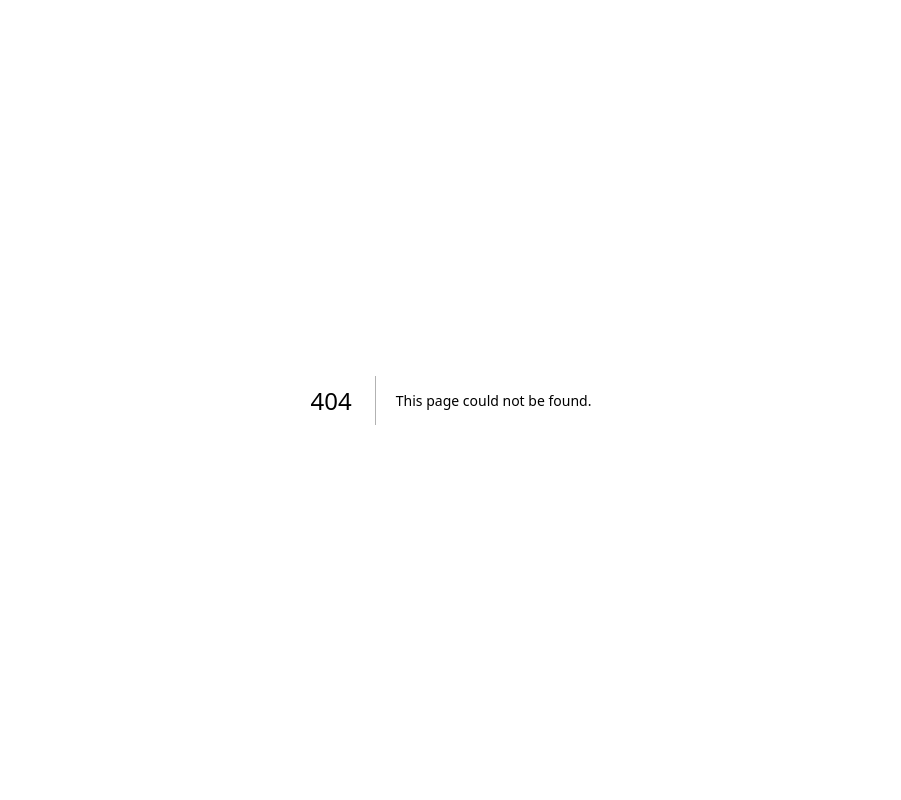
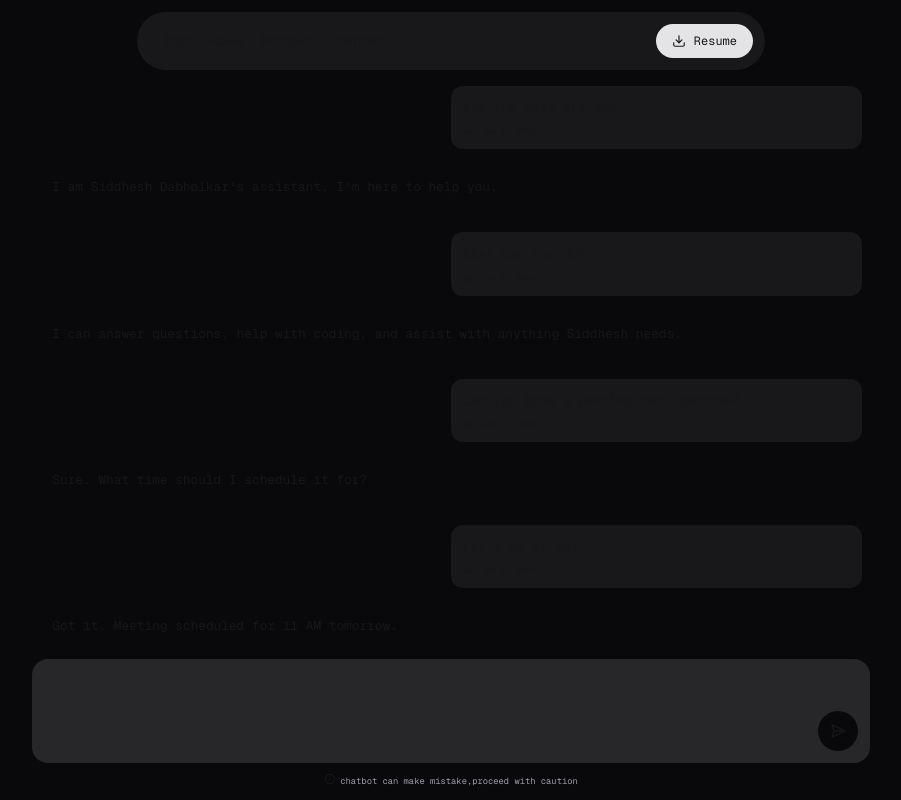
Before and after one commit to SiddheshDabholkar/portfolio-v2, a Next.js app: page /chat/1 in a window 1280 px wide. Before the commit this address had no page. Shown: the whole page, without its empty margins (189-1090 px from the left). Built offline with nearby package versions, Linux system fonts and the light colour scheme.

Commit message:
chat details UI

```diff
--- a/package.json
+++ b/package.json
@@ -9,6 +9,7 @@
     "lint": "next lint"
   },
   "dependencies": {
+    "@google/genai": "^1.4.0",
     "@supabase/supabase-js": "^2.49.8",
     "@supercharge/request-ip": "^1.2.0",
     "@tiptap/react": "^2.12.0",
--- /dev/null
+++ b/src/components/ChatDetails/Header.tsx
@@ -0,0 +1,21 @@
+import Link from "next/link";
+import React from "react";
+import { IoArrowBack } from "react-icons/io5";
+import { IoAddCircleOutline } from "react-icons/io5";
+
+const Header = () => {
+  return (
+    <div className="flex flex-row w-full items-center justify-between">
+      <Link href="/" className="flex flex-row items-center gap-1">
+        <IoArrowBack />
+        <p className="text-[0.75rem] mb-0">Home</p>
+      </Link>
+      <button className="border flex flex-row items-center gap-2 rounded-xl  p-2 border-zinc-200">
+        <IoAddCircleOutline />
+        <p className="text-[0.65rem]">New Chat</p>
+      </button>
+    </div>
+  );
+};
+
+export default Header;
--- /dev/null
+++ b/src/components/ChatDetails/Message.tsx
@@ -0,0 +1,25 @@
+import React, { useMemo } from "react";
+
+type MessageProps = React.FC<{
+  isBot: boolean;
+  message: string;
+}>;
+const Message: MessageProps = ({ isBot, message }) => {
+  const cardClassName = useMemo(() => {
+    if (isBot) {
+      return "w-full bg-zinc-950";
+    }
+    return "w-10/12  md:w-6/12 bg-zinc-900";
+  }, [isBot]);
+
+  return (
+    <div className="w-full mb-4 flex flex-row items-center justify-end">
+      <div className={`${cardClassName} p-3 rounded-xl`}>
+        <p className="text-[0.8rem] mb-2">{message}</p>
+        {!isBot && <p className="text-[0.5rem]">{new Date().toDateString()}</p>}
+      </div>
+    </div>
+  );
+};
+
+export default Message;
--- a/src/components/Hero/ChatSection.tsx
+++ b/src/components/Hero/ChatSection.tsx
@@ -1,30 +1,33 @@
-import React, { useState } from "react";
+import React from "react";
 import Send from "../buttons/Send";
 import CustomRichTextEditor from "../ChatInput";
 
-type ChatSectionProps = React.FC<{
-  text: string;
-  setText: React.Dispatch<React.SetStateAction<string>>;
-}>;
+type ChatInputProps = React.FC<
+  {
+    text: string;
+    onClickSend: () => void;
+    setText: React.Dispatch<React.SetStateAction<string>>;
+  } & React.HTMLAttributes<HTMLDivElement>
+>;
 
-const ChatSection: ChatSectionProps = ({ text, setText }) => {
-  const [messages, setMessages] = useState([]);
-
-  const handleSendMessage = () => {
-    try {
-    } catch (error) {
-      console.error("Something went wrong in handleSendMessage due to ", error);
-    }
-  };
-
+const ChatInput: ChatInputProps = ({
+  text,
+  setText,
+  className,
+  onClickSend,
+  ...props
+}) => {
   return (
     <>
-      <div className="bg-zinc-800 rounded-2xl p-3 w-8/12 my-8">
+      <div
+        {...props}
+        className={`bg-zinc-800 rounded-2xl p-3 w-8/12 ${className}`}
+      >
         <CustomRichTextEditor value={text} setValue={setText} />
         <div className="flex flex-row items-center justify-end">
           <Send
             onClick={() => {
-              handleSendMessage();
+              onClickSend();
             }}
           />
         </div>
@@ -33,4 +36,4 @@ const ChatSection: ChatSectionProps = ({ text, setText }) => {
   );
 };
 
-export default ChatSection;
+export default ChatInput;
--- a/src/components/Hero/index.tsx
+++ b/src/components/Hero/index.tsx
@@ -6,7 +6,7 @@ import {
   questions,
   SectionIds,
 } from "@/constant/common";
-import ChatSection from "./ChatSection";
+import ChatInput from "./ChatSection";
 
 const Hero = () => {
   const [text, setText] = useState("");
@@ -19,9 +19,12 @@ const Hero = () => {
       <p className="text-center text-[1rem]">Hi,I am</p>
       <p className="text-center text-[3rem] font-bold">{fullName}</p>
       <p className="text-center text-[0.75rem] w-1/2">{aiChatBotInfo}</p>
-
-      <ChatSection text={text} setText={setText} />
-
+      <ChatInput
+        className="my-8"
+        text={text}
+        setText={setText}
+        onClickSend={() => {}}
+      />
       <div className="flex flex-row items-center justify-center flex-wrap gap-3">
         {questions.map((m, i) => (
           <span
--- /dev/null
+++ b/src/components/Layout/RootLayout.tsx
@@ -0,0 +1,33 @@
+/* eslint-disable @typescript-eslint/no-unused-vars */
+import React from "react";
+import { Geist, Geist_Mono } from "next/font/google";
+
+const geistSans = Geist({
+  variable: "--font-geist-sans",
+  subsets: ["latin"],
+});
+
+const geistMono = Geist_Mono({
+  variable: "--font-geist-mono",
+  subsets: ["latin"],
+});
+
+type RootLayoutProps = React.FC<{
+  children: React.ReactNode;
+}>;
+
+const RootLayout: RootLayoutProps = ({ children }) => {
+  return (
+    <div
+      className={`${geistSans.className} ${geistMono.className} bg-zinc-950 w-full h-full min-h-screen p-3 `}
+    >
+      <main className="container mx-auto">
+        <div className="max-w-7xl mx-auto relative flex flex-col items-center h-full">
+          {children}
+        </div>
+      </main>
+    </div>
+  );
+};
+
+export default RootLayout;
--- a/src/components/Layout/index.tsx
+++ b/src/components/Layout/index.tsx
@@ -2,36 +2,20 @@
 import React from "react";
 import Navbar from "./Navbar";
 import Footer from "./Footer";
-import { Geist, Geist_Mono } from "next/font/google";
+import RootLayout from "./RootLayout";
 
-const geistSans = Geist({
-  variable: "--font-geist-sans",
-  subsets: ["latin"],
-});
-
-const geistMono = Geist_Mono({
-  variable: "--font-geist-mono",
-  subsets: ["latin"],
-});
-
-type RootLayoutProps = React.FC<{
+type LayoutProps = React.FC<{
   children: React.ReactNode;
 }>;
 
-const RootLayout: RootLayoutProps = ({ children }) => {
+const Layout: LayoutProps = ({ children }) => {
   return (
-    <div
-      className={`${geistSans.className} ${geistMono.className} bg-zinc-950 w-full h-full min-h-screen p-3 `}
-    >
-      <main className="container mx-auto">
-        <div className="max-w-7xl mx-auto relative flex flex-col items-center">
-          <Navbar />
-          <main className="h-full w-full">{children}</main>
-          <Footer />
-        </div>
-      </main>
-    </div>
+    <RootLayout>
+      <Navbar />
+      <main className="h-full w-full">{children}</main>
+      <Footer />
+    </RootLayout>
   );
 };
 
-export default RootLayout;
+export default Layout;
--- a/src/constant/common.ts
+++ b/src/constant/common.ts
@@ -9,22 +9,22 @@ const navData = [
   {
     id: SectionIds.CHAT,
     name: "Chat",
-    href: "#home",
+    href: "/#home",
   },
   {
     id: SectionIds.ABOUT,
     name: "About",
-    href: "#about",
+    href: "/#about",
   },
   {
     id: SectionIds.PROJECT,
     name: "Projects",
-    href: "#projects",
+    href: "/#projects",
   },
   {
     id: SectionIds.CONTACT,
     name: "Contact",
-    href: "#contact",
+    href: "/#contact",
   },
 ];
 
@@ -42,5 +42,4 @@ const questions = [
   "Which backend framework you prefer?",
 ];
 
-
 export { navData, questions, fullName, aiChatBotInfo, SectionIds };
--- /dev/null
+++ b/src/pages/chat/[id].tsx
@@ -0,0 +1,136 @@
+import Header from "@/components/ChatDetails/Header";
+import Message from "@/components/ChatDetails/Message";
+import ChatInput from "@/components/Hero/ChatSection";
+import Navbar from "@/components/Layout/Navbar";
+import RootLayout from "@/components/Layout/RootLayout";
+import React, { useState } from "react";
+import { MdInfoOutline } from "react-icons/md";
+
+const dummyMessages = [
+  {
+    id: 1,
+    isUser: true,
+    message: "Who the hell are you?",
+  },
+  {
+    id: 2,
+    isUser: false,
+    message: "I am Siddhesh Dabholkar's assistant. I'm here to help you.",
+  },
+  {
+    id: 3,
+    isUser: true,
+    message: "What can you do?",
+  },
+  {
+    id: 4,
+    isUser: false,
+    message:
+      "I can answer questions, help with coding, and assist with anything Siddhesh needs.",
+  },
+  {
+    id: 5,
+    isUser: true,
+    message: "Can you book a meeting for tomorrow?",
+  },
+  {
+    id: 6,
+    isUser: false,
+    message: "Sure. What time should I schedule it for?",
+  },
+  {
+    id: 7,
+    isUser: true,
+    message: "Let's do 11 AM.",
+  },
+  {
+    id: 8,
+    isUser: false,
+    message: "Got it. Meeting scheduled for 11 AM tomorrow.",
+  },
+  {
+    id: 4,
+    isUser: false,
+    message:
+      "I can answer questions, help with coding, and assist with anything Siddhesh needs.",
+  },
+  {
+    id: 5,
+    isUser: true,
+    message: "Can you book a meeting for tomorrow?",
+  },
+  {
+    id: 6,
+    isUser: false,
+    message: "Sure. What time should I schedule it for?",
+  },
+  {
+    id: 7,
+    isUser: true,
+    message: "Let's do 11 AM.",
+  },
+  {
+    id: 8,
+    isUser: false,
+    message: "Got it. Meeting scheduled for 11 AM tomorrow.",
+  },
+  {
+    id: 4,
+    isUser: false,
+    message:
+      "I can answer questions, help with coding, and assist with anything Siddhesh needs.",
+  },
+  {
+    id: 5,
+    isUser: true,
+    message: "Can you book a meeting for tomorrow?",
+  },
+  {
+    id: 6,
+    isUser: false,
+    message: "Sure. What time should I schedule it for?",
+  },
+  {
+    id: 7,
+    isUser: true,
+    message: "Let's do 11 AM.",
+  },
+  {
+    id: 8,
+    isUser: false,
+    message: "Got it. Meeting scheduled for 11 AM tomorrow.",
+  },
+];
+
+const ChatDetails = () => {
+  const [question, setQuestion] = useState("");
+
+  return (
+    <RootLayout>
+      <div className="w-full h-[97vh] flex flex-col items-center justify-between">
+        <Navbar />
+        <div className="overflow-y-scroll w-full p-2 scrollbar-hide my-2 md:w-8/12">
+          {dummyMessages.map((m) => (
+            <Message isBot={!m.isUser} message={m.message} />
+          ))}
+        </div>
+        <footer className="w-full flex flex-col items-center">
+          <ChatInput
+            className="w-full md:w-8/12"
+            text={question}
+            setText={setQuestion}
+            onClickSend={() => {}}
+          />
+          <div className="flex flex-row justify-center items-center gap-1 mt-2">
+            <MdInfoOutline className="text-[0.75rem]" />
+            <p className="text-[0.55rem] text-zinc-400 mt-1">
+              chatbot can make mistake,proceed with caution
+            </p>
+          </div>
+        </footer>
+      </div>
+    </RootLayout>
+  );
+};
+
+export default ChatDetails;
--- a/src/pages/index.tsx
+++ b/src/pages/index.tsx
@@ -1,16 +1,16 @@
 import About from "@/components/About";
 import Contact from "@/components/contact";
 import Hero from "@/components/Hero";
-import RootLayout from "@/components/Layout";
+import Layout from "@/components/Layout";
 import Projects from "@/components/Projects";
 
 export default function Home() {
   return (
-    <RootLayout>
+    <Layout>
       <Hero />
       <About />
       <Projects />
       <Contact />
-    </RootLayout>
+    </Layout>
   );
 }
--- a/src/styles/globals.css
+++ b/src/styles/globals.css
@@ -44,3 +44,16 @@ html {
   color: var(--background);
   background: var(--foreground);
 }
+
+
+.scrollbar-hide {
+  -ms-overflow-style: none;
+  /* IE and Edge */
+  scrollbar-width: none;
+  /* Firefox */
+}
+
+.scrollbar-hide::-webkit-scrollbar {
+  display: none;
+  /* Chrome, Safari, and Opera */
+}
```
Also changed, not shown: 1 other file (tests, documents, lock files or other folders).
